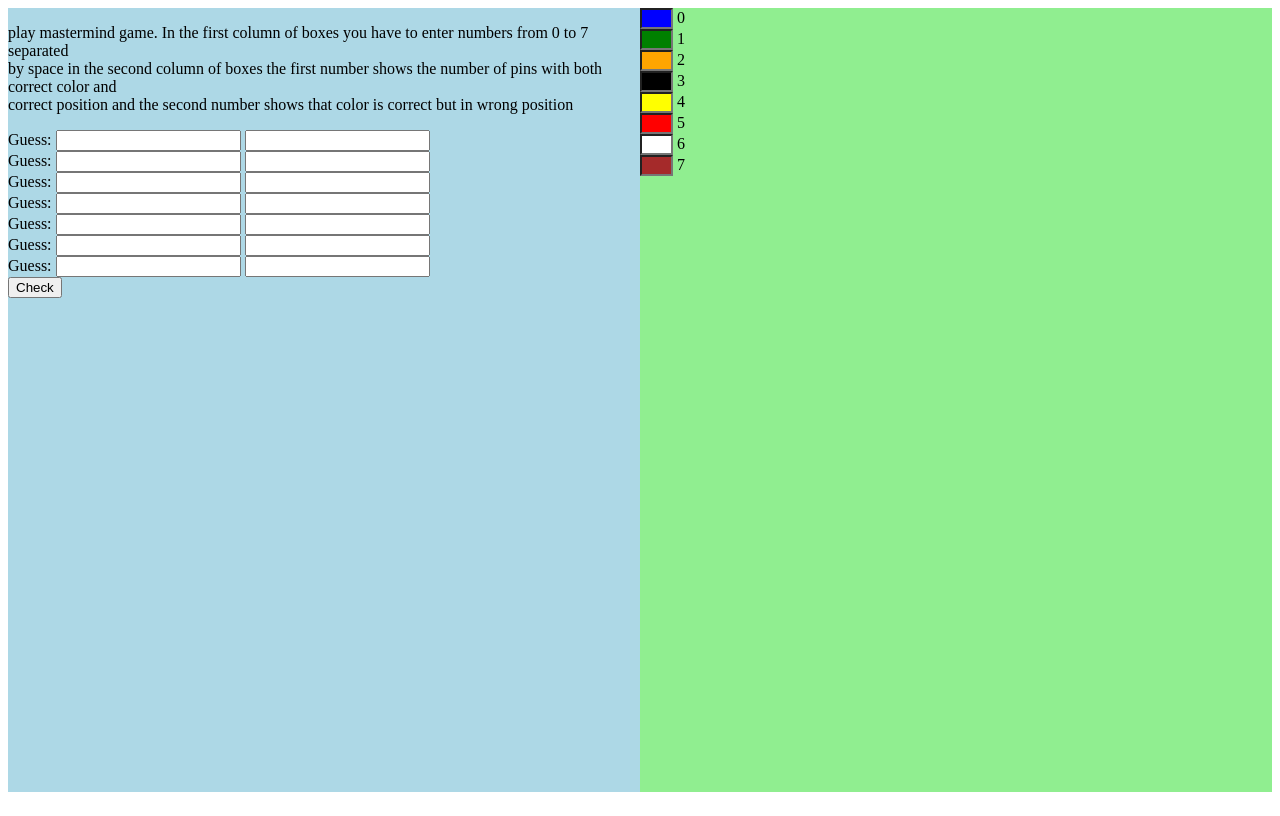
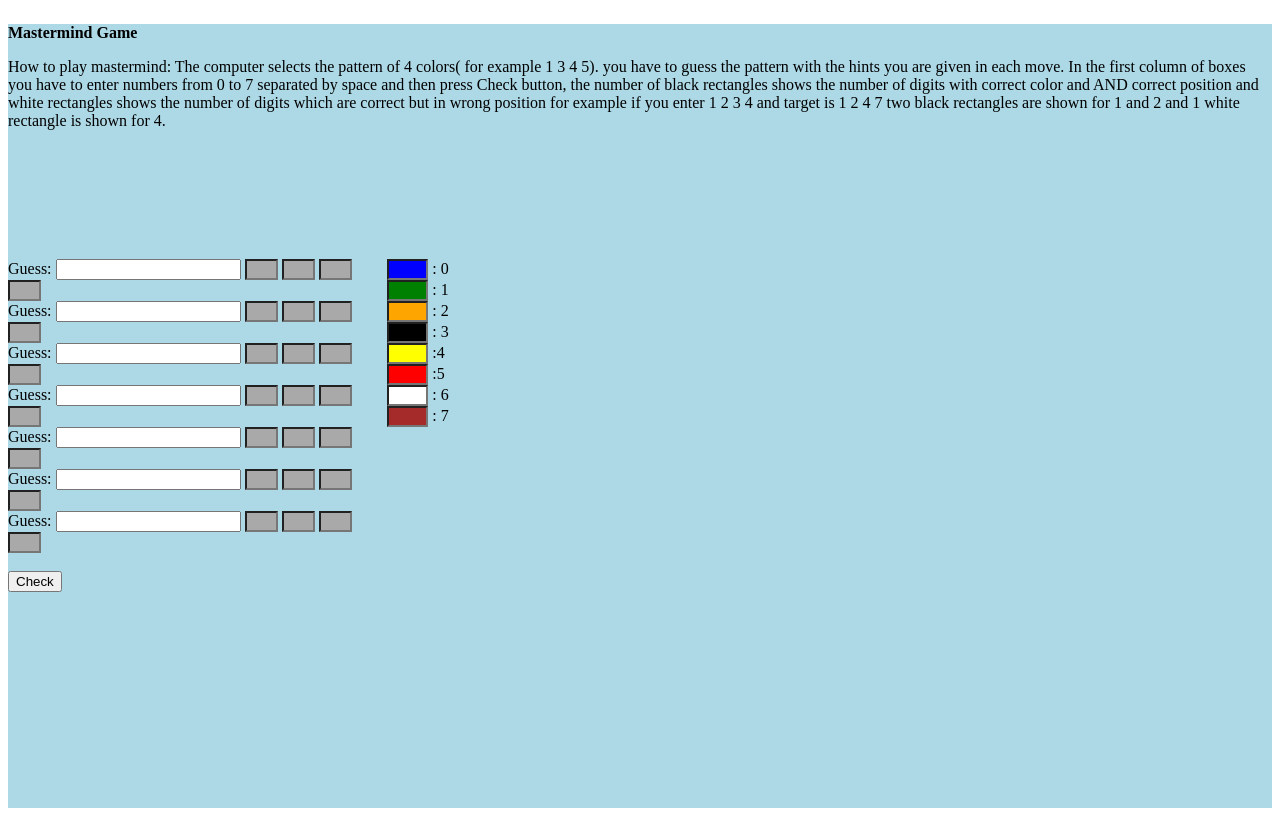
Before and after one commit to siak-kia/mastermind, a plain HTML site: page index.html in a window 1280 px wide. Drawn offline with nearby package versions, Linux system fonts and the light colour scheme.

Commit message:
adding more description and changing layout

```diff
--- a/index.html
+++ b/index.html
@@ -7,10 +7,18 @@
 <script src="https://code.jquery.com/jquery-1.10.2.js"></script>
 <div class="wrap">
     <!--Updated on 10/8/2016; fixed center alignment percentage-->
+    <div class="paragraph">
+        <p> <b> Mastermind Game</b></p>
+        <p> How to play mastermind: The computer selects the pattern of 4 colors( for example 1 3 4 5). you have to guess the pattern
+            with the hints you are given in each move. In the first column of boxes you have to enter numbers from 0 to 7 separated
+            by space and then press Check button,  the number of black rectangles shows the number of digits with  correct color and
+            AND correct position  and white rectangles shows the number of digits which are correct but in wrong position
+            for example if you enter 1 2 3 4 and target is 1 2 4 7 two black rectangles are shown for 1 and 2 and 1 white
+            rectangle is shown for 4.
+        </p>
+    </div>
     <div class="fleft">
-        <p> play mastermind game. In the first column of boxes you have to enter numbers from 0 to 7 separated <br>
-            by space in the second column of boxes the first number shows the number of pins with both correct color and
-            <br> correct position  and the second number shows that color is correct but in wrong position </p>
+
         <label>Guess:</label>
         <input type="text"
                id="myText0"
@@ -19,8 +27,27 @@
         </input>
 
         <input type="text"
-               id="result0"
-
+               id="result00"
+               size="1"
+               style="background-color: darkgrey"
+                />
+        </input>
+        <input type="text"
+               id="result01"
+               size="1"
+               style="background-color: darkgrey"
+                />
+        </input>
+        <input type="text"
+               id="result02"
+               size="1"
+               style="background-color: darkgrey"
+                />
+        </input>
+        <input type="text"
+               id="result03"
+               size="1"
+               style="background-color: darkgrey"
                 />
         </input>
 
@@ -32,8 +59,27 @@
                 />
 
         <input type="text"
-               id="result1"
-
+               id="result10"
+               size="1"
+               style="background-color: darkgrey"
+                />
+        </input>
+        <input type="text"
+               id="result11"
+               size="1"
+               style="background-color: darkgrey"
+                />
+        </input>
+        <input type="text"
+               id="result12"
+               size="1"
+               style="background-color: darkgrey"
+                />
+        </input>
+        <input type="text"
+               id="result13"
+               size="1"
+               style="background-color: darkgrey"
                 />
         </input>
         <br>
@@ -47,10 +93,28 @@
         </input>
 
         <input type="text"
-               id="result2"
-
+               id="result20"
+               size="1"
+               style="background-color: darkgrey"
                 />
         </input>
+        <input type="text"
+               id="result21"
+               size="1"
+               style="background-color: darkgrey"
+                />
+        </input>
+        <input type="text"
+               id="result22"
+               size="1"
+               style="background-color: darkgrey"
+                />
+        </input>
+        <input type="text"
+               id="result23"
+               size="1"
+               style="background-color: darkgrey"
+                />
         <br>
         <label>Guess:</label>
         </input>
@@ -62,11 +126,28 @@
         </input>
 
         <input type="text"
-               id="result3"
-
+               id="result30"
+               size="1"
+               style="background-color: darkgrey"
                 />
-
         </input>
+        <input type="text"
+               id="result31"
+               size="1"
+               style="background-color: darkgrey"
+                />
+        </input>
+        <input type="text"
+               id="result32"
+               size="1"
+               style="background-color: darkgrey"
+                />
+        </input>
+        <input type="text"
+               id="result33"
+               size="1"
+               style="background-color: darkgrey"
+                />
         <br>
         <label>Guess:</label>
         </input>
@@ -78,10 +159,28 @@
         </input>
 
         <input type="text"
-               id="result4"
-
+               id="result40"
+               size="1"
+               style="background-color: darkgrey"
                 />
         </input>
+        <input type="text"
+               id="result41"
+               size="1"
+               style="background-color: darkgrey"
+                />
+        </input>
+        <input type="text"
+               id="result42"
+               size="1"
+               style="background-color: darkgrey"
+                />
+        </input>
+        <input type="text"
+               id="result43"
+               size="1"
+               style="background-color: darkgrey"
+                />
         <br>
         <label>Guess:</label>
         </input>
@@ -93,8 +192,27 @@
         </input>
 
         <input type="text"
-               id="result5"
-
+               id="result50"
+               size="1"
+               style="background-color: darkgrey"
+                />
+        </input>
+        <input type="text"
+               id="result51"
+               size="1"
+               style="background-color: darkgrey"
+                />
+        </input>
+        <input type="text"
+               id="result52"
+               size="1"
+               style="background-color: darkgrey"
+                />
+        </input>
+        <input type="text"
+               id="result53"
+               size="1"
+               style="background-color: darkgrey"
                 />
         <br>
         </input>
@@ -108,12 +226,31 @@
         </input>
 
         <input type="text"
-               id="result6"
-
+               id="result60"
+               size="1"
+               style="background-color: darkgrey"
                 />
         </input>
+        <input type="text"
+               id="result61"
+               size="1"
+               style="background-color: darkgrey"
+                />
+        </input>
+        <input type="text"
+               id="result62"
+               size="1"
+               style="background-color: darkgrey"
+                />
+        </input>
+        <input type="text"
+               id="result63"
+               size="1"
+               style="background-color: darkgrey"
+                />
         <br>
-        <button type="button" id = "myButton0">Check</button>
+        <br>
+        <button type="button" id = "myButton0" aria-setsize="2">Check</button>
     </div>
 
 
@@ -121,67 +258,67 @@
 
         <input type="text"
                id="colorBox0"
-               size="1"
+               size="2"
                style="background: blue"
                 />
         </input>
-        <label class="data-source">0</label>
+        <label class="data-source">: 0</label>
         <br>
         <input type="text"
                id="colorBox1"
-               size="1"
+               size="2"
                style="background: green"
                 />
         </input>
-        <label class="data-source">1</label>
+        <label class="data-source">: 1</label>
         <br>
         <input type="text"
                id="colorBox2"
-               size="1"
+               size="2"
                style="background: orange"
                 />
         </input>
-        <label class="data-source">2</label>
+        <label class="data-source">: 2</label>
         <br>
         <input type="text"
                id="colorBox3"
-               size="1"
+               size="2"
                style="background: black"
                 />
         </input>
-        <label class="data-source">3</label>
+        <label class="data-source">: 3</label>
         <br>
         <input type="text"
                id="colorBox4"
-               size="1"
+               size="2"
                style="background: yellow"
                 />
         </input>
-        <label class="data-source">4</label>
+        <label class="data-source">:4</label>
         <br>
         <input type="text"
                id="colorBox5"
-               size="1"
+               size="2"
                style="background: red"
                 />
         </input>
-        <label class="data-source">5</label>
+        <label class="data-source">:5</label>
         <br>
         <input type="text"
                id="colorBox6"
-               size="1"
+               size="2"
                style="background: white"
                 />
         </input>
-        <label class="data-source">6</label>
+        <label class="data-source">: 6</label>
         <br>
         <input type="text"
                id="colorBox7"
-               size="1"
+               size="2"
                style="background: brown"
                 />
         </input>
-        <label class="data-source">7</label>
+        <label class="data-source">: 7</label>
         <br>
 
 
--- a/masterMind.css
+++ b/masterMind.css
@@ -4,18 +4,21 @@
     overflow:auto;
 }
 
-
+.paragraph{
+    height: 30%;
+    background:lightblue;
+}
 .fleft {
     float:left;
-    width: 50%;
+    width: 30%;
     background:lightblue;
-    height: 100%;
+    height: 70%;
 }
 
 .board{
-    float:right;
-    width: 50%;
-    background:lightgreen;
-    height:100%;
+    float:left;
+    width: 70%;
+    background:lightblue;
+    height:70%;
 
 }
--- a/masterMind.js
+++ b/masterMind.js
@@ -8,20 +8,34 @@
 var targetRow = generateRandomRow();
 // main program
 var count = 0;
-
+var shown  = 0;
 
 $("#myButton0").click(function () {
 
     var userRow = getInput(count);
 
-    var ints = giveFeedback(targetRow, userRow);
-    var id = '#result'.concat(String(count));
-    $(id).val(String("black:" + ints[0]).concat(" ").concat("white:" + ints[1]) );
-   // $(id).css({"background-color":"#0"});
-    // document.write("black:" + ints[0] + " ");
-    // document.write("white:" + ints[1] + '<br>');
+    var feedbacks = giveFeedback(targetRow, userRow);
 
-    if (ints[0] == 4) {
+    var id="";
+    for (var i =0; i < feedbacks[0] ; i++){
+        id = '#result'.concat(String(count)+ shown);
+        $(id).css({"background-color":"black"});
+        shown++;
+    }
+
+    for (var k =0; k < feedbacks[1] ; k++){
+        id = '#result'.concat(String(count)+ shown);
+        $(id).css({"background-color":"white"});
+        shown++;
+    }
+
+
+    //$(id).val(String("black:" + feedbacks[0]).concat(" ").concat("white:" + feedbacks[1]) );
+
+    // document.write("black:" + feedbacks[0] + " ");
+    // document.write("white:" + feedbacks[1] + '<br>');
+
+    if (feedbacks[0] == 4) {
         document.write("you are the winner" + '<br>');
     }
 
@@ -34,6 +48,7 @@ $("#myButton0").click(function () {
         }
     }
     count++;
+    shown =0;
 });
 
 
@@ -47,12 +62,12 @@ function main() {
         // document.write("getInput is done.");
         //showArray(userRow);
 
-        // var ints = giveFeedback(targetRow, userRow);
+        // var feedbacks = giveFeedback(targetRow, userRow);
 
-        // document.write("black:" + ints[0] + " ");
-        // document.write("white:" + ints[1] + '<br>');
+        // document.write("black:" + feedbacks[0] + " ");
+        // document.write("white:" + feedbacks[1] + '<br>');
         document.write($('#myText').val());
-//         if (ints[0] == 4){
+//         if (feedbacks[0] == 4){
 //             document.write("you are winner" + '<br>');
 //         }
 //         count++;
```
